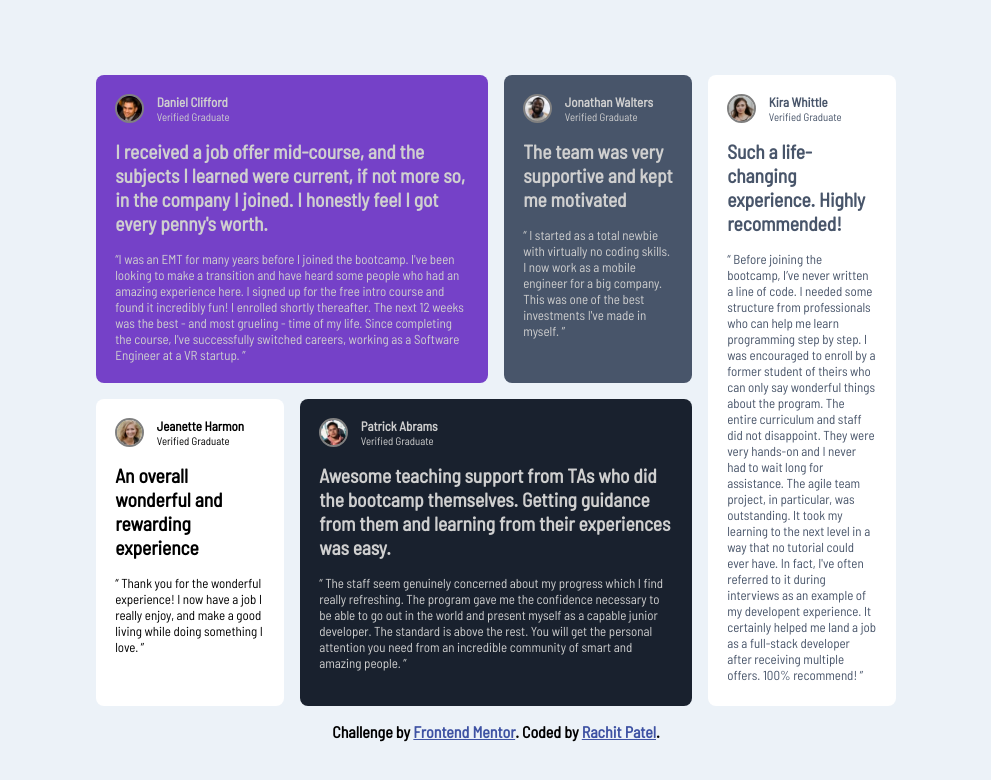
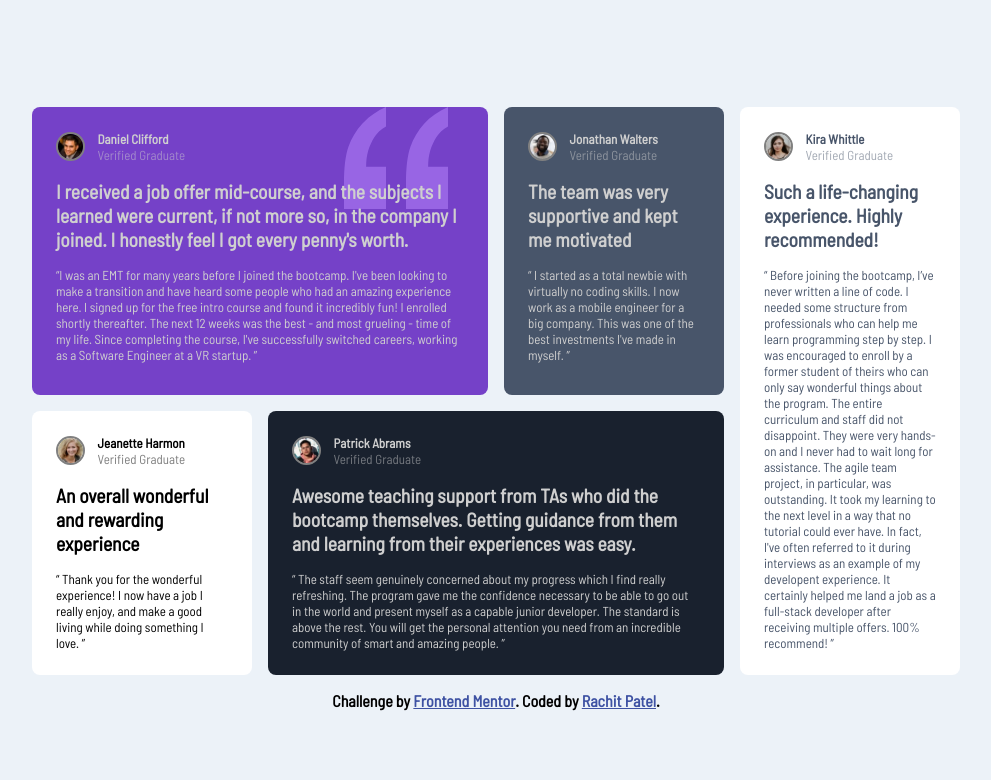
Before and after one commit to rachit0706/testimonials-grid-section-fem, a plain HTML site: page index.html in a window 1280 px wide. Shown: the whole page, without its empty margins (144-1135 px from the left). Drawn offline with Linux system fonts and the light colour scheme.

Commit message:
Addeda pseudo element quotation

```diff
--- a/index.html
+++ b/index.html
@@ -19,7 +19,7 @@
           <img src="./images/image-daniel.jpg" alt="Daniel Clifford" class="avatar">
           <div class="flex-column">
             <span class="fw-2">Daniel Clifford</span>
-            <small class="fw-1">Verified Graduate</small>
+            <span class="fw-1 ver-grad">Verified Graduate</span>
           </div>
         </div>
         <h2 class="fw-2">I received a job offer mid-course, and the subjects I learned were current, if not more so, in the company I joined. I honestly feel I got every penny's worth.</h2>
@@ -30,7 +30,7 @@
           <img src="./images/image-jonathan.jpg" alt="Jonathan Walters" class="avatar">
           <div class="flex-column">
             <span class="fw-2">Jonathan Walters</span>
-            <small class="fw-1">Verified Graduate</small>
+            <span class="fw-1 ver-grad">Verified Graduate</span>
           </div>
         </div>
         <h2 class="fw-2">The team was very supportive and kept me motivated</h2>
@@ -41,7 +41,7 @@
           <img src="./images/image-jeanette.jpg" alt="Jeanette Harmon" class="avatar">
           <div class="flex-column">
             <span class="fw-2">Jeanette Harmon</span>
-            <small class="fw-1">Verified Graduate</small>
+            <span class="fw-1 ver-grad">Verified Graduate</span>
           </div>
         </div>
         <h2 class="fw-2">An overall wonderful and rewarding experience</h2>
@@ -52,7 +52,7 @@
           <img src="./images/image-patrick.jpg" alt="Patrick Abrams" class="avatar">
           <div class="flex-column">
             <span class="fw-2">Patrick Abrams</span>
-            <small class="fw-1">Verified Graduate</small>
+            <span class="fw-1 ver-grad">Verified Graduate</span>
           </div>
         </div>
         <h2 class="fw-2">Awesome teaching support from TAs who did the bootcamp themselves. Getting guidance from them and learning from their experiences was easy.</h2>
@@ -63,7 +63,7 @@
           <img src="./images/image-kira.jpg" alt="Kira Whittle" class="avatar">
           <div class="flex-column">
             <span class="fw-2">Kira Whittle</span>
-            <small class="fw-1">Verified Graduate</small>
+            <span class="fw-1 ver-grad">Verified Graduate</span>
           </div>
         </div>
         <h2 class="fw-2">Such a life-changing experience. Highly recommended!</h2>
--- a/styles.css
+++ b/styles.css
@@ -51,11 +51,11 @@ main {
 
 .grid-container {
     margin: 1rem;
-    max-width: 50rem;
+    max-width: 58rem;
     min-height: 30rem;
     display: grid;
     grid-template-columns: 1fr 1fr 1fr 1fr;
-    grid-template-rows: 1fr 1fr;
+    grid-template-rows: 1fr 0.8fr;
     grid-template-areas:
     "daniel daniel jonathan kira"
     "jeanette patrick patrick kira";
@@ -75,18 +75,35 @@ main {
     align-items: center;
 }
 
+p {
+    line-height: 1rem;
+}
+
 .item {
     border-radius: .5rem;
-    padding: 1.2rem;
+    padding: 1.5rem;
     gap: 1rem;
     justify-content: flex-start;
 }
 
- .daniel {
+.daniel {
     position: relative;
     background-color: var(--moderate-violet);
     color: var(--light-gray);
     grid-area: daniel;
+}
+
+.daniel > h2 {
+    z-index: 2;
+}
+
+.daniel::after {
+    content: url('./images/bg-pattern-quotation.svg');
+    position: absolute;
+    z-index: 1;
+    top: 0;
+    right: 2.5rem;
+    opacity: 0.7;
 }
 
 .jonathan {
@@ -113,6 +130,10 @@ main {
     grid-area: kira;
 }
 
+.ver-grad {
+    opacity: 0.5;
+}
+
 
 .attribution {
     font-size: 16px;
```
